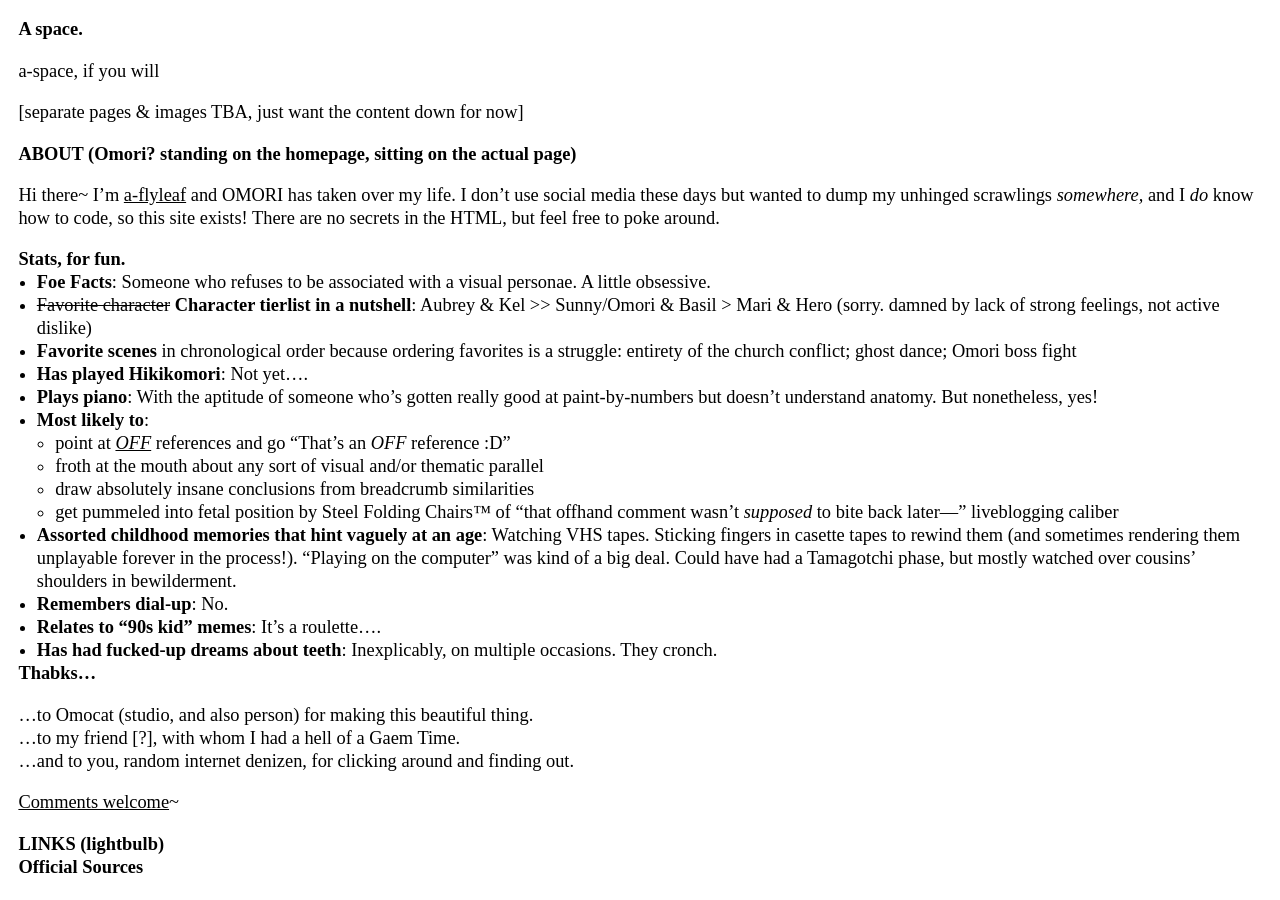
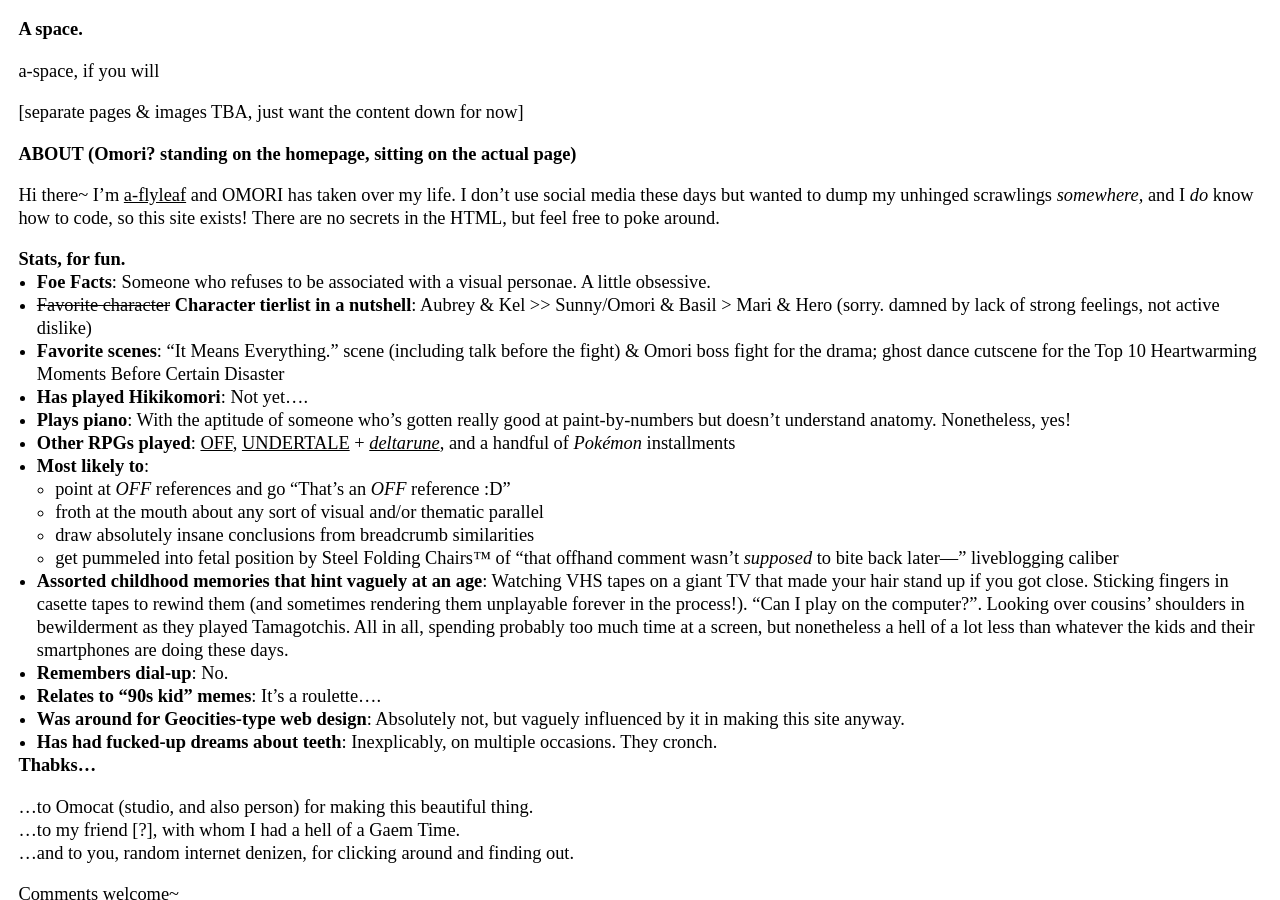
Before and after one commit to a-flyleaf/omori, a Jekyll site: the page built from a-space.md, in a window 1280 px wide and 900 px high. Built offline with Jekyll 4.4.1, drawn with Linux system fonts in a browser that asks for light colours; some of the changed text lies outside the part shown.

Commit message:
more content.

```diff
--- a/a-space.md
+++ b/a-space.md
@@ -16,17 +16,19 @@
 ## Stats, for fun.
 - <b>Foe Facts</b>: Someone who refuses to be associated with a visual personae. A little obsessive.
 - ~~Favorite character~~ <b>Character tierlist<!--this can be a link later--> in a nutshell</b>: Aubrey & Kel \>\> Sunny/Omori & Basil > Mari & Hero (sorry. damned by lack of strong feelings, not active dislike)
-- <b>Favorite scenes</b> in chronological order because ordering favorites is a struggle: entirety of the church conflict; ghost dance; Omori boss fight
+- <b>Favorite scenes</b>: "It Means Everything." scene (including talk before the fight) & Omori boss fight for the drama; ghost dance cutscene for the Top 10 Heartwarming Moments Before Certain Disaster
 - <b>Has played Hikikomori</b>: Not yet....
-- <b>Plays piano</b>: With the aptitude of someone who's gotten really good at paint-by-numbers but doesn't understand anatomy. But nonetheless, yes!
+- <b>Plays piano</b>: With the aptitude of someone who's gotten really good at paint-by-numbers but doesn't understand anatomy. Nonetheless, yes!
+- <b>Other RPGs played</b>: [<i class="omo">Off</i>](https://off.fandom.com/wiki/OFF_Wiki), [<i class="omo">Undertale</i>](https://undertale.com/) + [<i>deltarune</i>](https://deltarune.com/), and a handful of <i>Pokémon</i> installments
 - <b>Most likely to</b>:
-	- point at [<i style="text-transform:uppercase;">Off</i>](https://off.fandom.com/wiki/OFF_Wiki) references and go "That's an <i style="text-transform:uppercase;">Off</i> reference :D"
+	- point at <i style="text-transform:uppercase;">Off</i> references and go "That's an <i style="text-transform:uppercase;">Off</i> reference :D"
 	- froth at the mouth about any sort of visual and/or thematic parallel
 	- draw absolutely insane conclusions from breadcrumb similarities
 	- get pummeled into fetal position by Steel Folding Chairs™ of "that offhand comment wasn't *supposed* to bite back later---" liveblogging caliber
-- <b>Assorted childhood memories that hint vaguely at an age</b>: Watching VHS tapes. Sticking fingers in casette tapes to rewind them (and sometimes rendering them unplayable forever in the process!). "Playing on the computer" was kind of a big deal. Could have had a Tamagotchi phase, but mostly watched over cousins' shoulders in bewilderment.
+- <b>Assorted childhood memories that hint vaguely at an age</b>: Watching VHS tapes on a giant TV that made your hair stand up if you got close. Sticking fingers in casette tapes to rewind them (and sometimes rendering them unplayable forever in the process!). "Can I play on the computer?". Looking over cousins' shoulders in bewilderment as they played Tamagotchis. All in all, spending probably too much time at a screen, but nonetheless a hell of a lot less than whatever the kids and their smartphones are doing these days.
 - <b>Remembers dial-up</b>: No.
 - <b>Relates to "90s kid" memes</b>: It's a roulette....
+- <b>Was around for Geocities-type web design</b>: Absolutely not, but vaguely influenced by it in making this site anyway.
 - <b>Has had fucked-up dreams about teeth</b>: Inexplicably, on multiple occasions. They cronch.
 
 ## Thabks...
```
Also changed, not shown: other parts of a-space.md (+1 -0 lines).
